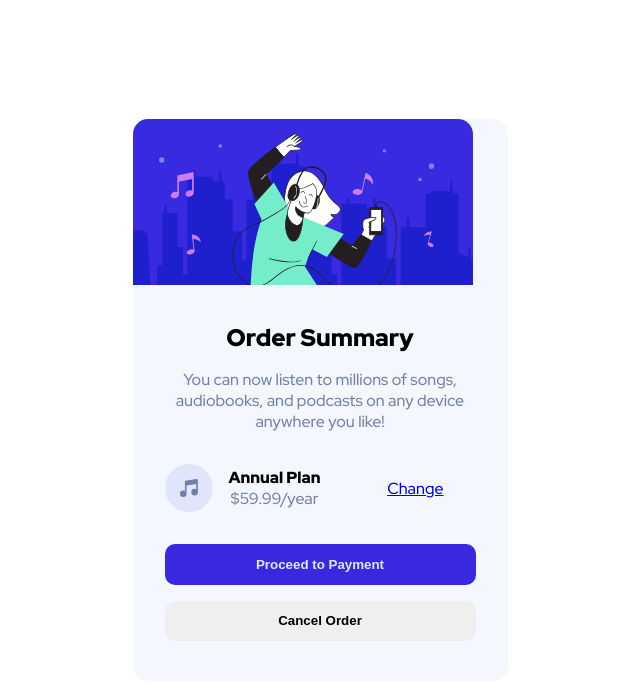
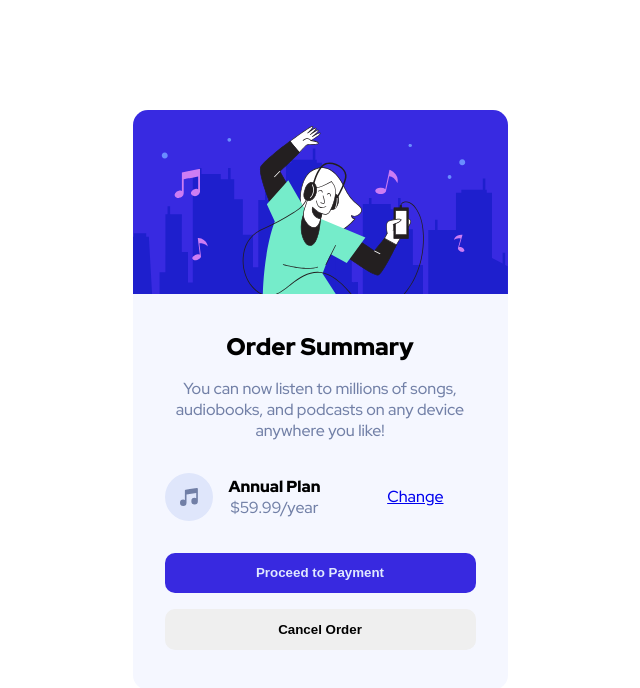
Before and after one commit to Siddarth-abcs/order-summary-component-main, a plain HTML site: page index.html in a window 1280 px wide. Shown: the whole page, without its empty margins (320-960 px from the left). Drawn offline with Linux system fonts and the light colour scheme.

Commit message:
index.html

```diff
--- a/index.html
+++ b/index.html
@@ -17,7 +17,7 @@
 <body>
 
   <div class="container">
-    <img src="./images/illustration-hero.svg" style="width: 340px;" alt="image" >
+    <img src="./images/illustration-hero.svg" style="width: 375px;" alt="image" >
     <div class="container-box">
 
       <h2>Order Summary</h2>
```
